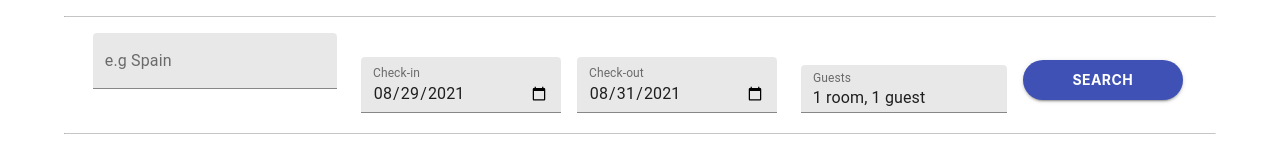
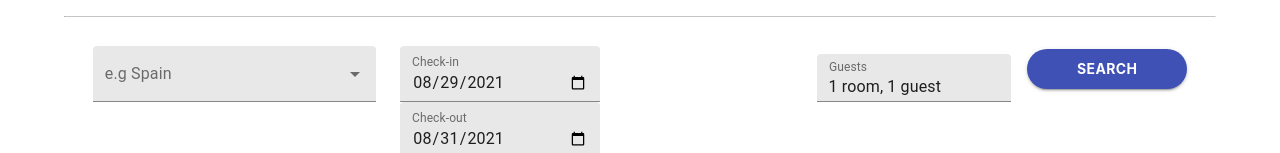
Before and after one commit to abhishekmah/Project-Hotels.com, a React (Create React App) app: page /search/Spain in a window 1280 px wide. Shown: the top 153 px of the page. Built offline with nearby package versions, Linux system fonts and the light colour scheme; no server answers.

Commit message:
search bar code updated

```diff
--- a/src/Components/CardHotelSearch/SearchBar/CitySearchBox.jsx
+++ b/src/Components/CardHotelSearch/SearchBar/CitySearchBox.jsx
@@ -1,7 +1,7 @@
 import { useState } from "react";
-// import Autocomplete, {
-//   createFilterOptions,
-// } from "@material-ui/lab/Autocomplete";
+import Autocomplete, {
+  createFilterOptions,
+} from "@material-ui/lab/Autocomplete";
 import { TextField } from "@material-ui/core";
 import styled from "styled-components";
 
@@ -81,20 +81,20 @@ export function CitySearchBox({ classes, handleOnChange }) {
   // console.log(value);
 
   return (
-    // <Autocomplete
-    //   id="combo-box-demo"
-    //   options={cities}
-    //   getOptionLabel={(option) => option.title}
-    //   style={{ width: 300 }}
-    //   renderInput={(params) => (
-
-    //   )}
-    // />
-    <TextField
-      // {...params}
+    <Autocomplete
+      id="combo-box-demo"
+      options={cities}
+      getOptionLabel={(option) => option.title}
+      style={{ width: 300 }}
+      renderInput={(params) => (
+<TextField
+      {...params}
       label="e.g Spain"
       variant="filled"
       onChange={handleOnChange}
     />
+      )}
+    />
+
   );
 }
```
